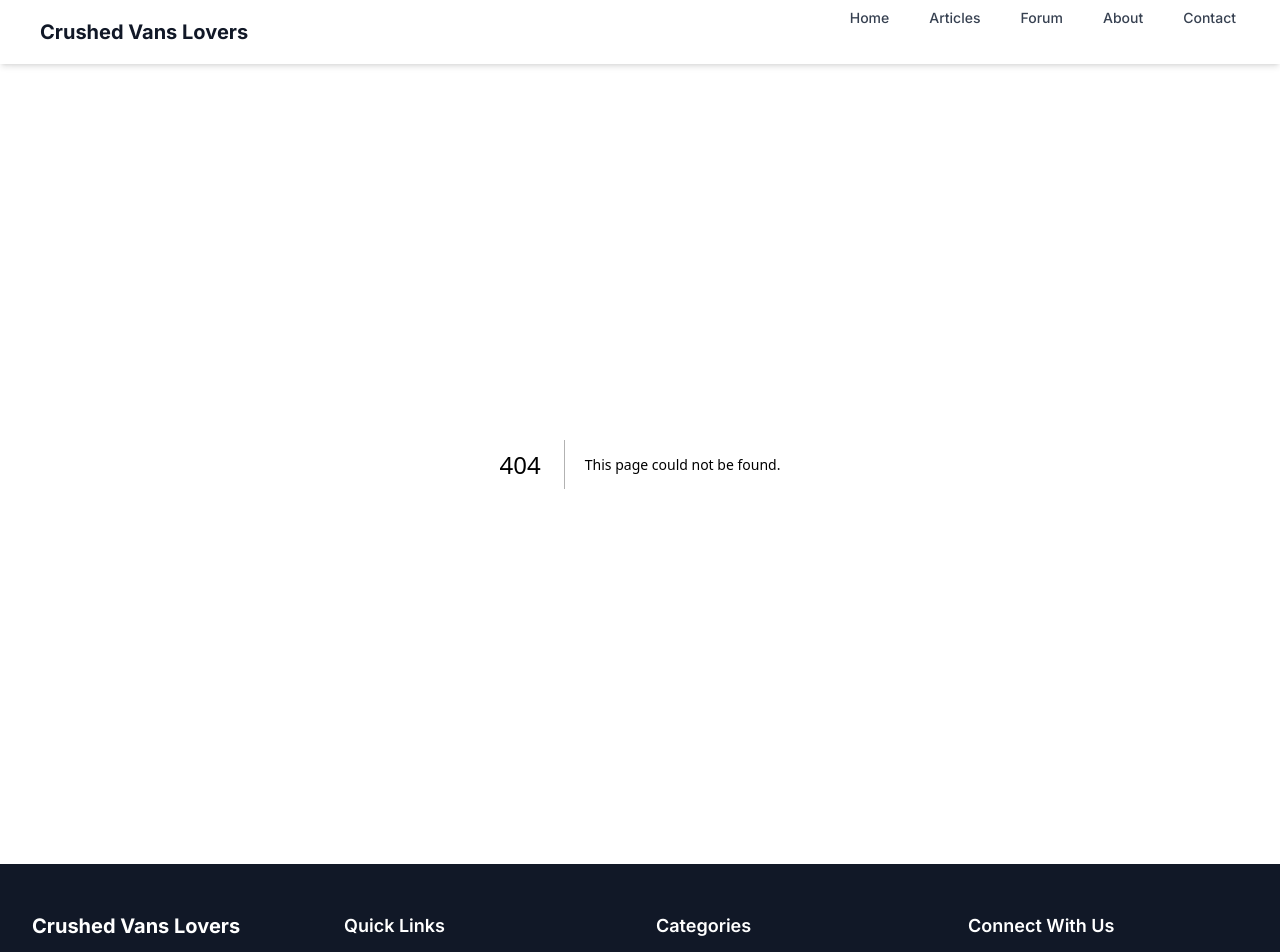
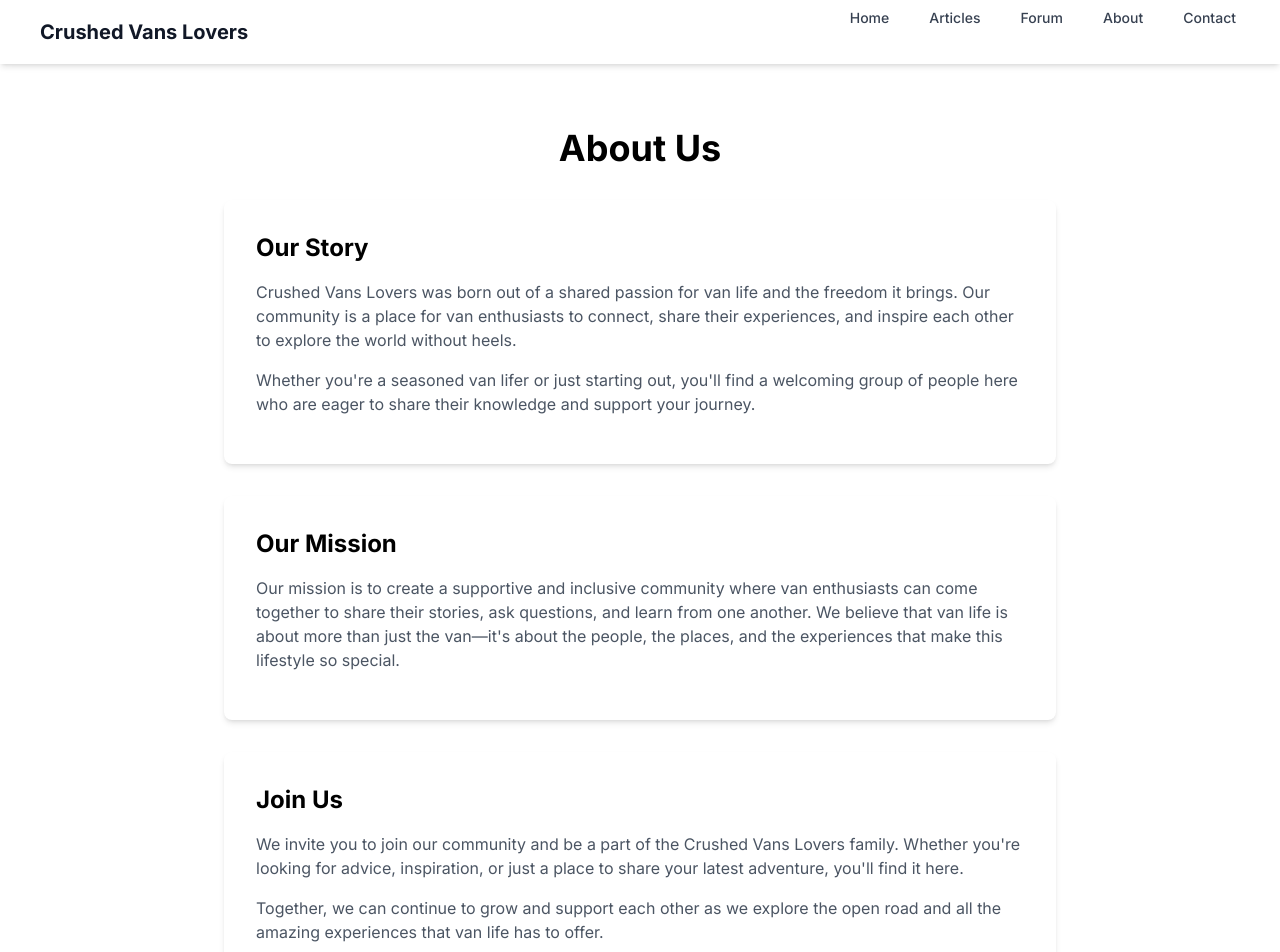
Before and after one commit to guy20ome/crushed-vans-lovers, a Next.js app: page /about in a window 1280 px wide. Before the commit this address had no page. Shown: the top 952 px of the page. Built offline with nearby package versions, Linux system fonts and the light colour scheme.

Commit message:
Add about page

```diff
--- /dev/null
+++ b/src/app/about/page.tsx
@@ -0,0 +1,49 @@
+export default function AboutPage() {
+  return (
+    <div className="min-h-screen py-16">
+      <div className="max-w-4xl mx-auto px-4 sm:px-6 lg:px-8">
+        <h1 className="text-4xl font-bold text-center mb-8">About Us</h1>
+
+        <div className="bg-white rounded-lg shadow-md p-8 mb-8">
+          <h2 className="text-2xl font-bold mb-4">Our Story</h2>
+          <p className="text-gray-600 mb-4">
+            Crushed Vans Lovers was born out of a shared passion for van life and
+            the freedom it brings. Our community is a place for van enthusiasts to
+            connect, share their experiences, and inspire each other to explore the
+            world without heels.
+          </p>
+          <p className="text-gray-600 mb-4">
+            Whether you're a seasoned van lifer or just starting out, you'll find a
+            welcoming group of people here who are eager to share their knowledge
+            and support your journey.
+          </p>
+        </div>
+
+        <div className="bg-white rounded-lg shadow-md p-8 mb-8">
+          <h2 className="text-2xl font-bold mb-4">Our Mission</h2>
+          <p className="text-gray-600 mb-4">
+            Our mission is to create a supportive and inclusive community where van
+            enthusiasts can come together to share their stories, ask questions,
+            and learn from one another. We believe that van life is about more than
+            just the van—it's about the people, the places, and the experiences that
+            make this lifestyle so special.
+          </p>
+        </div>
+
+        <div className="bg-white rounded-lg shadow-md p-8">
+          <h2 className="text-2xl font-bold mb-4">Join Us</h2>
+          <p className="text-gray-600 mb-4">
+            We invite you to join our community and be a part of the Crushed Vans
+            Lovers family. Whether you're looking for advice, inspiration, or just a
+            place to share your latest adventure, you'll find it here.
+          </p>
+          <p className="text-gray-600">
+            Together, we can continue to grow and support each other as we explore
+            the open road and all the amazing experiences that van life has to
+            offer.
+          </p>
+        </div>
+      </div>
+    </div>
+  );
+}
```
